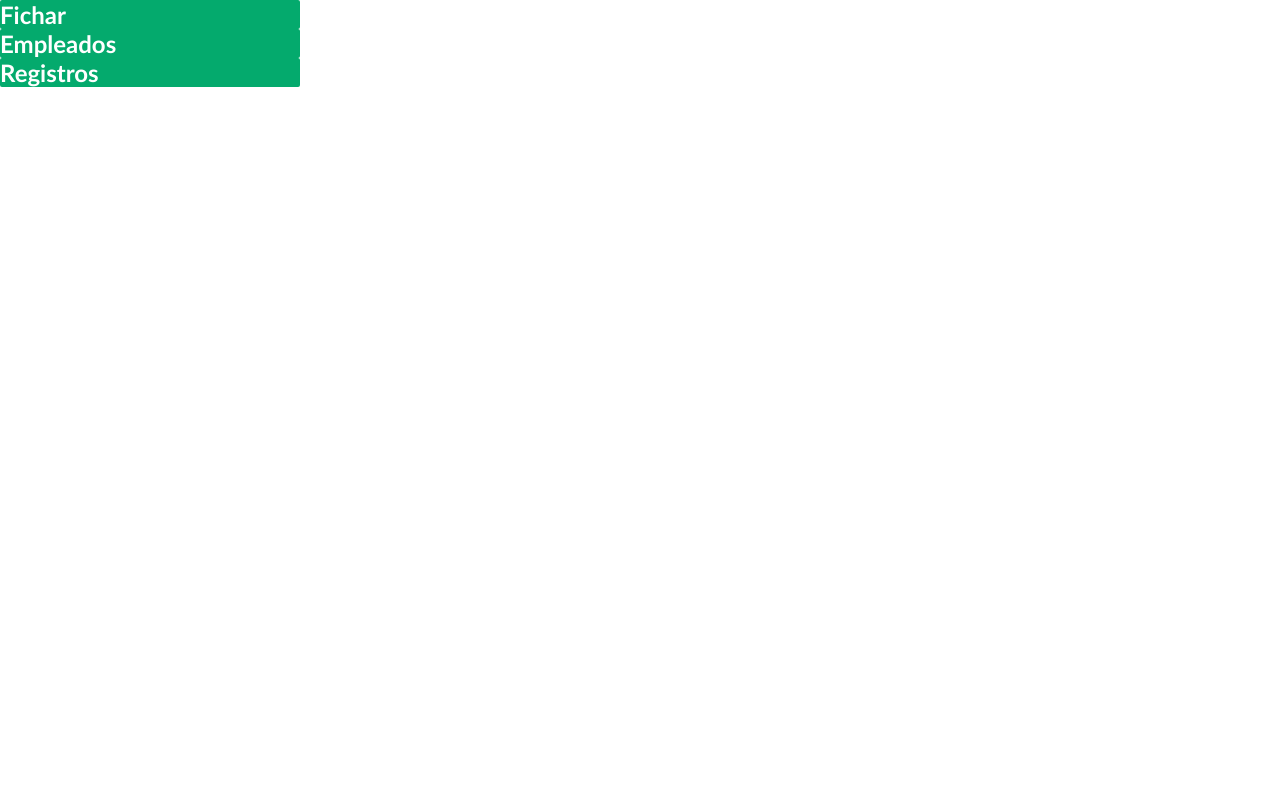
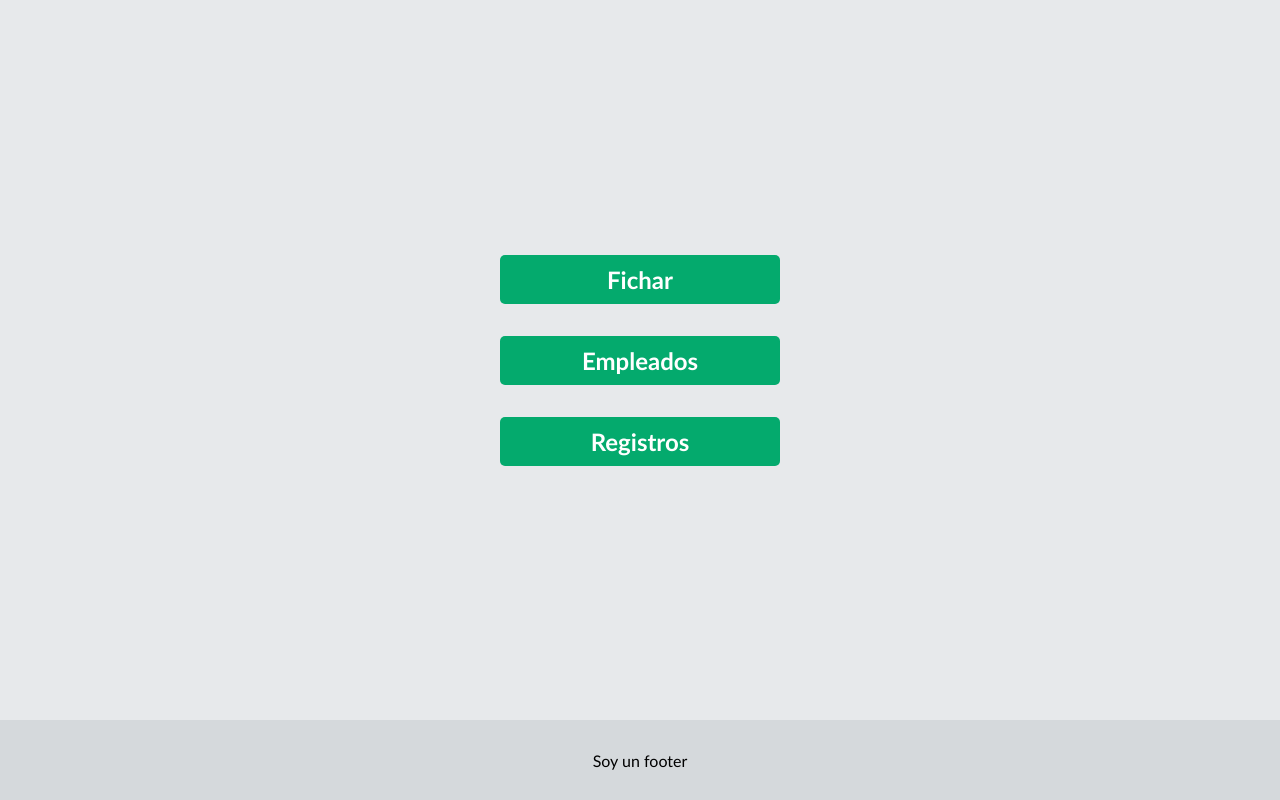
Before and after one commit to LucasFerreiraUBA/TP1---Intro, a Python web app: template templates/index.html in a window 1280 px wide. Run offline with Jinja, Linux system fonts and the light colour scheme; the template is opened without the code that fills it, so the values that code supplies are empty.

Commit message:
UPDATE: Modificación temporal de archivos estructurados y estilados hasta encontrar una forma de organizarlos mejor...

```diff
--- a/styles/botones.css
+++ b/styles/botones.css
@@ -1,9 +1,10 @@
 .boton{
     background-color: #04aa6d;
-    width: 100%;
-    border-radius: 2px;
-    width: 300px;
+    padding: 10px;
+    border-radius: 5px;
+    display: flex;
+    justify-content: center;
 }
-.boton h1,h2,p{
+.boton h1,h2{
     color:#fff
 }
--- a/styles/main.css
+++ b/styles/main.css
@@ -3,3 +3,20 @@
 /* Reglas generales */
 @import url(general.css);
 @import url(botones.css);
+@import url(footer.css);
+html{
+    min-height: 100vh;
+}
+main{
+    background-color: #e7e9eb;
+    display: grid;
+    place-content: center;
+    min-height: 90vh;
+}
+.opciones{
+    width: 300px;
+    display: flex;
+    flex-direction: column;
+    gap: 2em;
+    padding: 10px;
+}
--- a/templates/index.html
+++ b/templates/index.html
@@ -6,18 +6,18 @@
     <title>Menu</title>
     <link rel="stylesheet" href="../styles/main.css">
 </head>
-<header>
 
-</header>
-<nav>
+<body>
+    <main>
+        <div class="opciones">
+            <span class="boton"><h2>Fichar</h2></span>
+            <span class="boton"><h2>Empleados</h2></span>
+            <span class="boton"><h2>Registros</h2></span>
+        </div>
+    </main>
+<footer>
+    <p>Soy un footer</p>
+</footer>
+</body>
 
-</nav>
-<body>
-    <div class="boton"><h2>Fichar</h2></div>
-    <div class="boton"><h2>Empleados</h2></div>
-    <div class="boton"><h2>Registros</h2></div>
-</body>
-<footer>
-
-</footer>
 </html>
```
Also changed, not shown: styles/general.css (+7 -1 lines).
